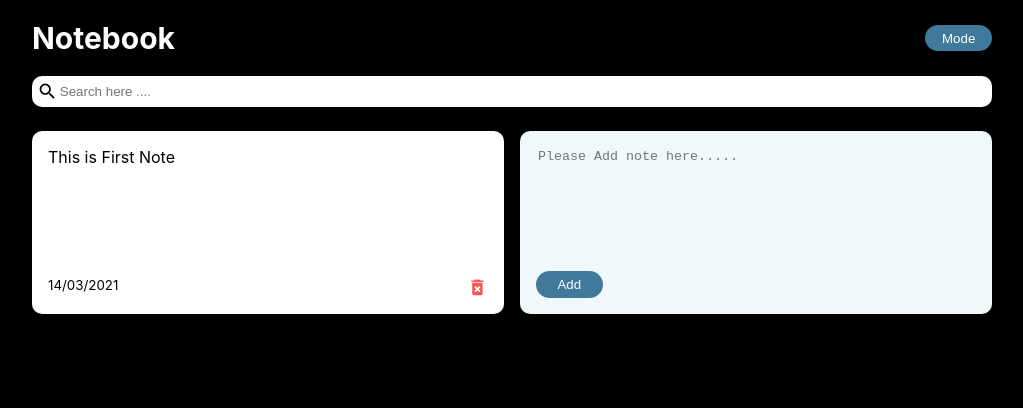
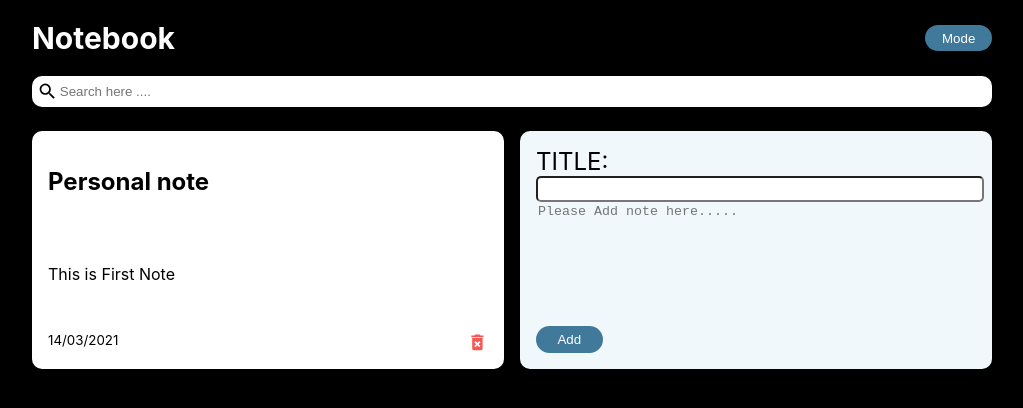
Before and after one commit to kagame8732/Note-App, a React (Create React App) app: page / in a window 1280 px wide. Shown: the top 408 px of the page, without its empty margins (128-1151 px from the left). Built offline with nearby package versions, Linux system fonts and the light colour scheme.

Commit message:
Inputbox insertion

```diff
--- a/src/App.js
+++ b/src/App.js
@@ -8,38 +8,50 @@ const App = () => {
 
   const [notes, setNotes] = useState([{
     id: nanoid(),
+    title: "Personal note",
     text: "This is First Note",
     date: "14/03/2021",
   },
   ])
+
   const [searchText, setSearchText] = useState('');
+
   const [darkMode, setDarkMode] = useState("false");
+
   useEffect(() => {
     const savedNotes = JSON.parse(localStorage.getItem('react-notes-app-data'));
     if (savedNotes) {
       setNotes(savedNotes)
     }
   }, []);
+
+
   useEffect(() => {
     localStorage.setItem('react-notes-app-data', JSON.stringify(notes));
   }, [notes]);
 
-  const addNote = (text) => {
+
+  const addNote = (title, text) => {
 
     const date = new Date();
 
     const newNote = {
       id: nanoid(),
+      title: title,
       text: text,
       date: date.toLocaleDateString(),
     }
+
     const newNotes = [...notes, newNote];
     setNotes(newNotes);
   }
+
+
   const deleteNote = (id) => {
     const newNotes = notes.filter((note) => note.id !== id)
     setNotes(newNotes)
   }
+
   return <div className={`${darkMode && 'dark-mode'}`}>
     <div className="container">
       <Header handleDarkMode={setDarkMode} />
--- a/src/components/AddNote.js
+++ b/src/components/AddNote.js
@@ -1,6 +1,13 @@
 import { useState } from "react";
 
 const AddNote = ({ handleAddNote }) => {
+
+    const [noteTitle, setNoteTitle] = useState('');
+
+    const handleTitle = (e) => {
+        setNoteTitle(e.target.value)
+
+    }
 
     const [noteText, setNoteText] = useState('');
     // const characterlimit = 200
@@ -13,17 +20,28 @@ const AddNote = ({ handleAddNote }) => {
     }
     const handleAddClick = () => {
         if (noteText.trim().length > 0) {
-            handleAddNote(noteText)
+            handleAddNote(noteTitle, noteText)
             setNoteText('')
+        } else {
+            alert("Please add required data")
         }
     }
+
+
+
+
+
     return <div className="note new">
+        <label for="title" id="title">TITLE:</label>
+        <input type="title" className="title" value={noteTitle} onChange={handleTitle} required />
+
+
         <textarea rows="8" cols="10" placeholder="Please Add note here....."
             value={noteText} onChange={handleChange}></textarea>
         <div className="note-footer">
             <button className="add" onClick={handleAddClick}>Add</button>
         </div>
-    </div>
+    </div >
 }
 
 export default AddNote;
--- a/src/components/Note.js
+++ b/src/components/Note.js
@@ -1,8 +1,11 @@
 import { MdDeleteForever } from "react-icons/md";
 
-const Note = ({ id, text, date, handleDeleteNote }) => {
+const Note = ({ id, title, text, date, handleDeleteNote }) => {
     return <div className="note">
+        <h2>{title}</h2>
         <span>{text}</span>
+
+
         <div className="note-footer">
             <small>{date}</small>
             <MdDeleteForever onClick={() => handleDeleteNote(id)} className="delete-icon" size="1.3em" />
--- a/src/components/NotesList.js
+++ b/src/components/NotesList.js
@@ -7,6 +7,7 @@ const NotesList = ({ notes, handleAddNote, handleDeleteNote }) => {
         <div className="notes-list">
             {notes.map((note) => <Note
                 id={note.id}
+                title={note.title}
                 text={note.text}
                 date={note.date}
                 handleDeleteNote={handleDeleteNote}
--- a/src/index.css
+++ b/src/index.css
@@ -25,6 +25,17 @@ code {
 
 .dark-mode h1 {
   color: #ffff;
+}
+
+.title {
+  border-radius: 5px;
+  outline: none;
+  height: 20px;
+  width: 100%;
+}
+
+#title {
+  font-size: 1.5rem;
 }
 
 .save {
```
